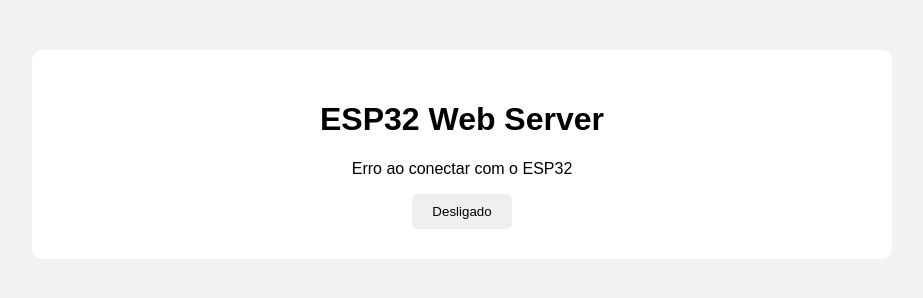
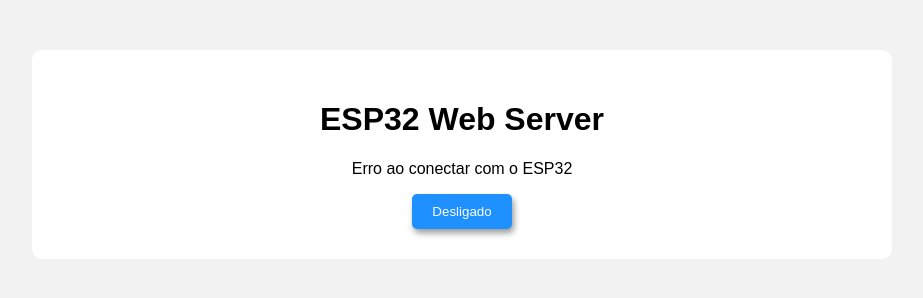
Before and after one commit to fabianoandrad/ESP32WebServer, a plain HTML site: page data/index.html in a window 1280 px wide. Shown: the whole page, without its empty margins (178-1101 px from the left). Drawn offline with Linux system fonts and the light colour scheme; no server answers.

Commit message:
alterado estilo do botão

```diff
--- a/data/style.css
+++ b/data/style.css
@@ -18,4 +18,7 @@ button {
     border: none;
     border-radius: 5px;
     cursor: pointer;
+    color: white;
+    background: dodgerblue;
+    box-shadow: 2px 4px 6px rgba(0, 0, 0, 0.4);
 }
```
